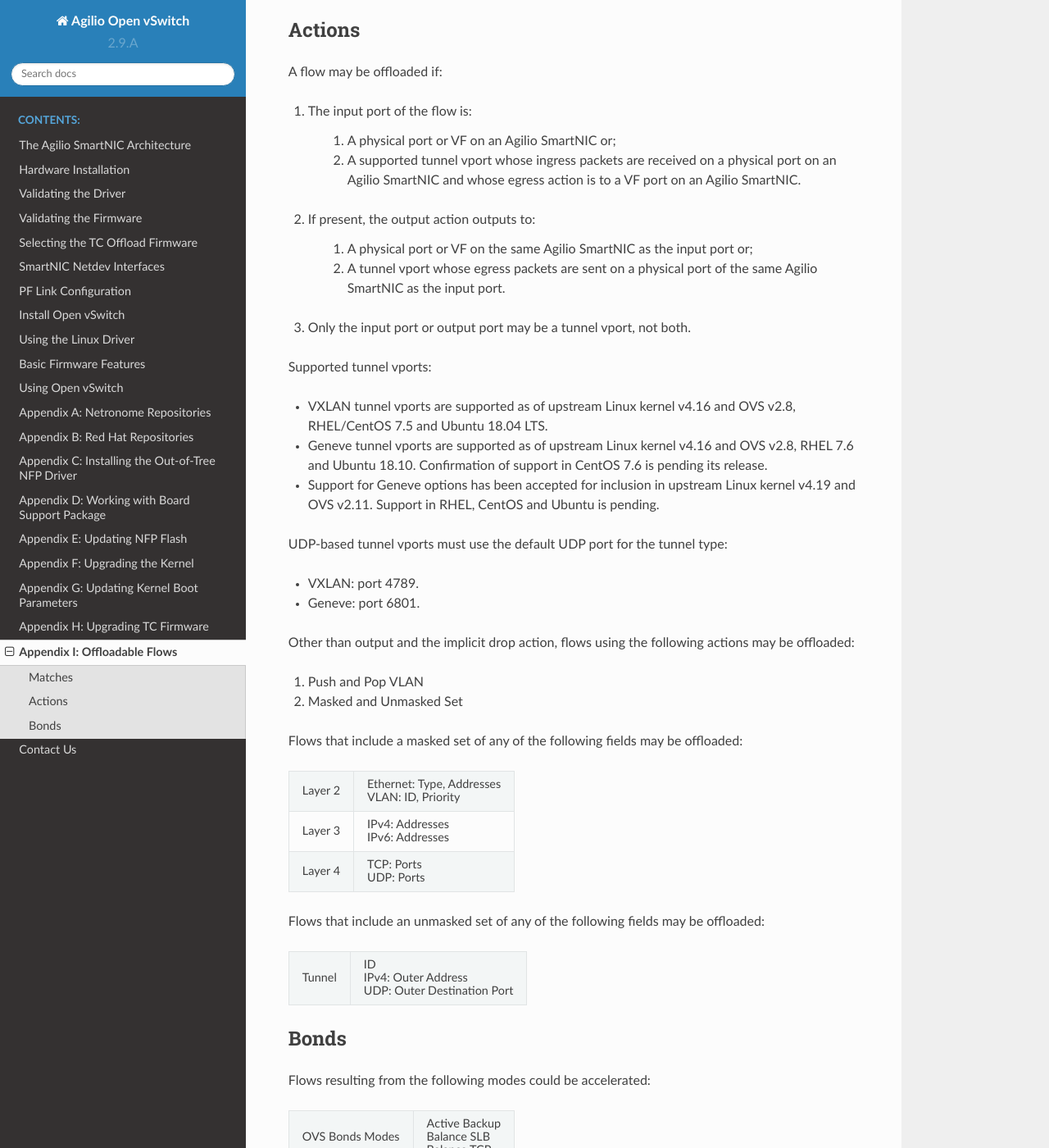
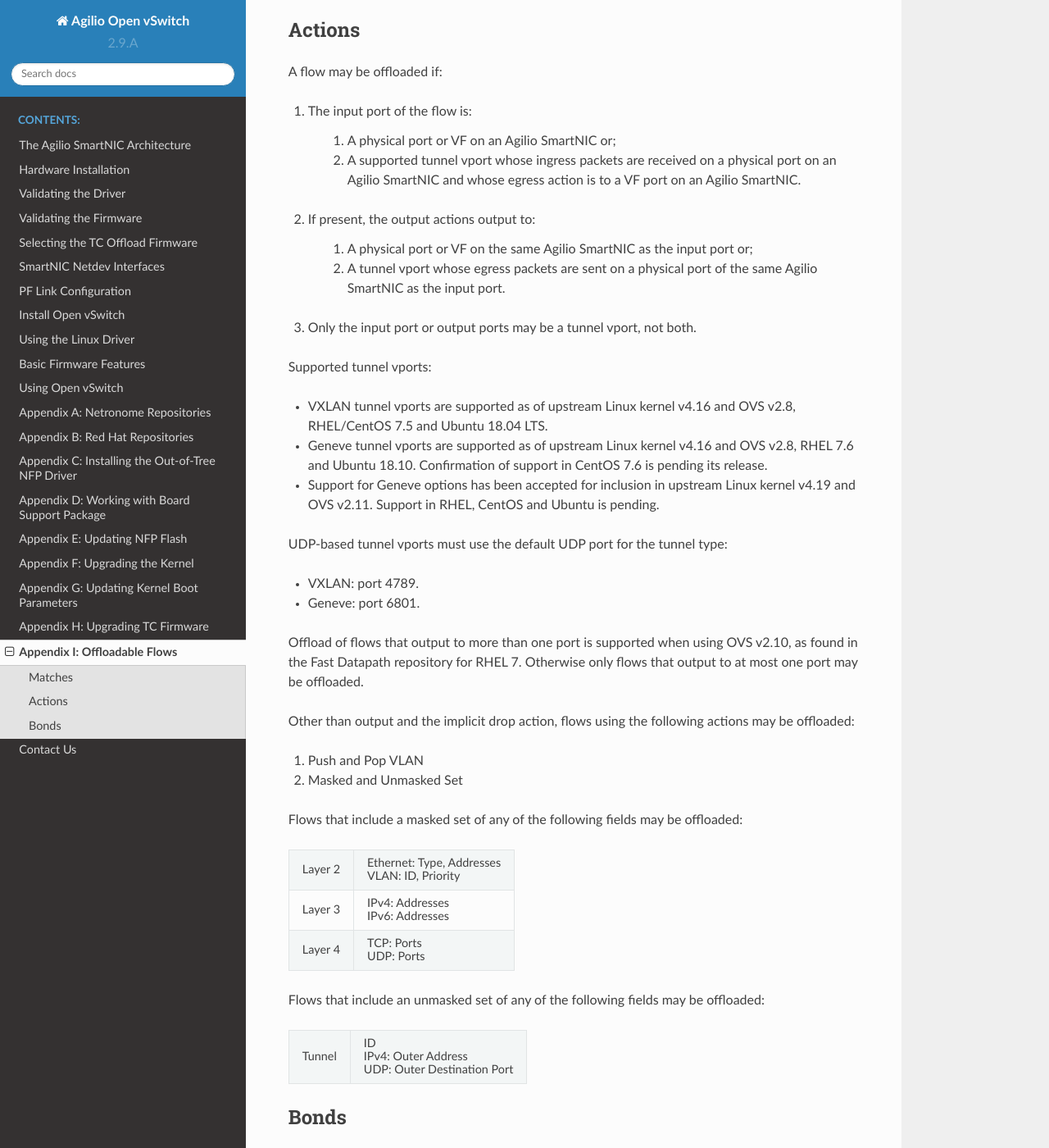
Before and after one commit to macris-xiao/disa-user-guide, a Sphinx documentation site: the page built from doc/0I_Offloadable_flows.rst, in a window 1280 px wide and 1400 px high, scrolled down 595 px. Shown: the whole window at 82% size. Built offline with Sphinx 7.4.7 and the Read the Docs theme 2.0.0, drawn with Linux system fonts in a browser that asks for light colours; formulas are drawn with MathJax 3.

Commit message:
Document support for output to multiple ports
When using OVS 2.10+ flows that output to multiple ports may be offloaded.

Change-Id: I646e48eb48f7eaa6663ea1c61d38e3b6004497ba

```diff
--- a/doc/0I_Offloadable_flows.rst
+++ b/doc/0I_Offloadable_flows.rst
@@ -47,13 +47,13 @@
        physical port on an Agilio SmartNIC and whose egress action is to a VF
        port on an Agilio SmartNIC.
 
-#. If present, the output action outputs to:
+#. If present, the output actions output to:
 
     #. A physical port or VF on the same Agilio SmartNIC as the input port or;
     #. A tunnel vport whose egress packets are sent on a physical port of the
        same Agilio SmartNIC as the input port.
 
-#. Only the input port or output port may be a tunnel vport, not both.
+#. Only the input port or output ports may be a tunnel vport, not both.
 
 Supported tunnel vports:
 
@@ -72,6 +72,10 @@
 
 - VXLAN: port 4789.
 - Geneve: port 6801.
+
+Offload of flows that output to more than one port is supported when using
+OVS v2.10, as found in the Fast Datapath repository for RHEL 7. Otherwise
+only flows that output to at most one port may be offloaded.
 
 Other than output and the implicit drop action, flows using the following
 actions may be offloaded:
```
